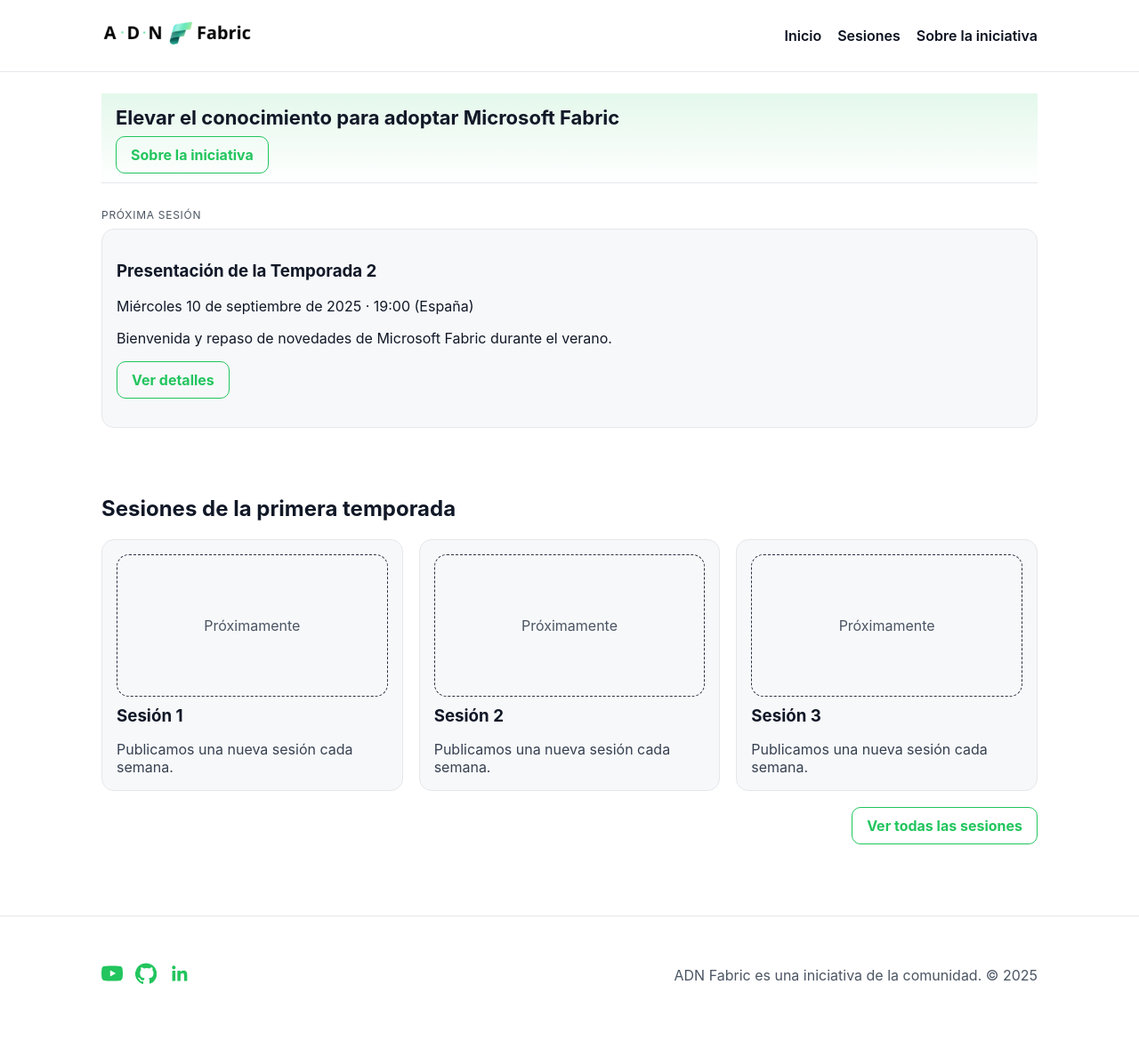
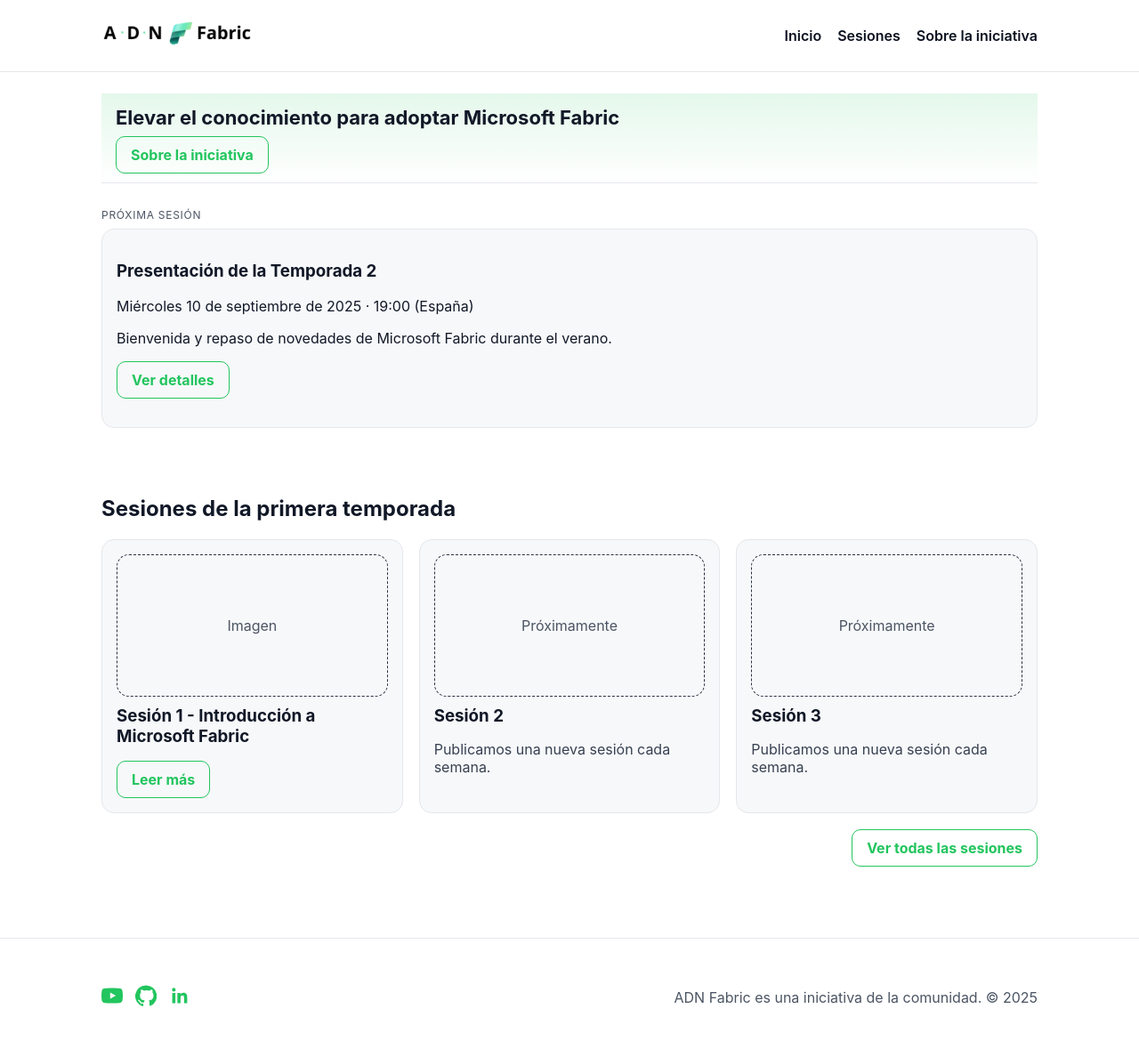
Before and after one commit to ADNFabric/ADNFabric, a Jekyll site: the page built from docs/index.md, in a window 1280 px wide and 1187 px high. Shown: the top 1170 px of the window at 89% size. Built offline with Jekyll 4.4.1, drawn with Linux system fonts in a browser that asks for light colours.

Commit message:
Sitio web

```diff
--- a/docs/_sesiones/t1s01-introduccion-a-fabric.md
+++ b/docs/_sesiones/t1s01-introduccion-a-fabric.md
@@ -1,3 +1,8 @@
+---
+title: Sesión 1 - Introducción a Microsoft Fabric
+date: 2025-09-01
+published: true
+---
 # ADNF 1
 
 ## ¿Qué roles se adoptan al trabajar en entorno Fabric?
```
